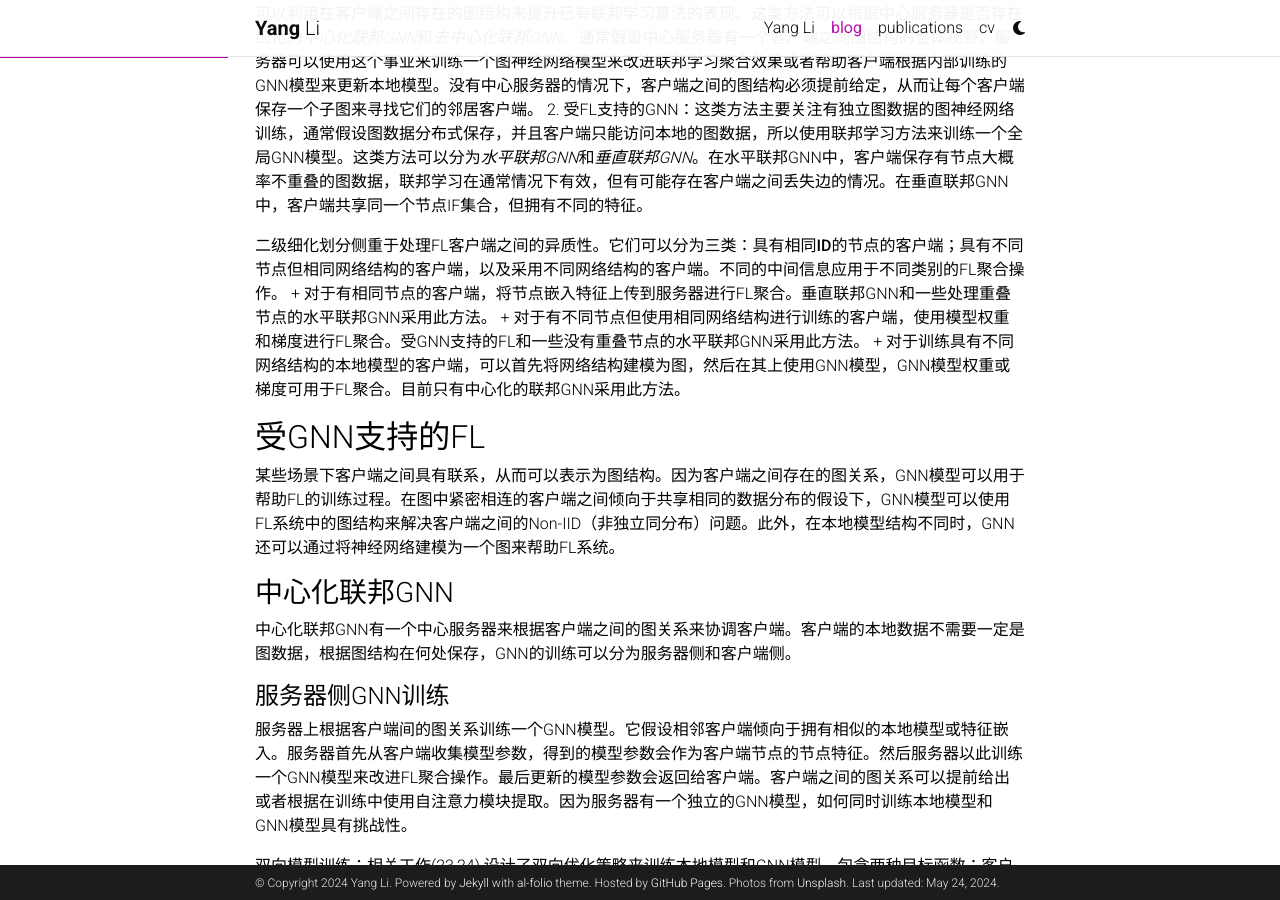
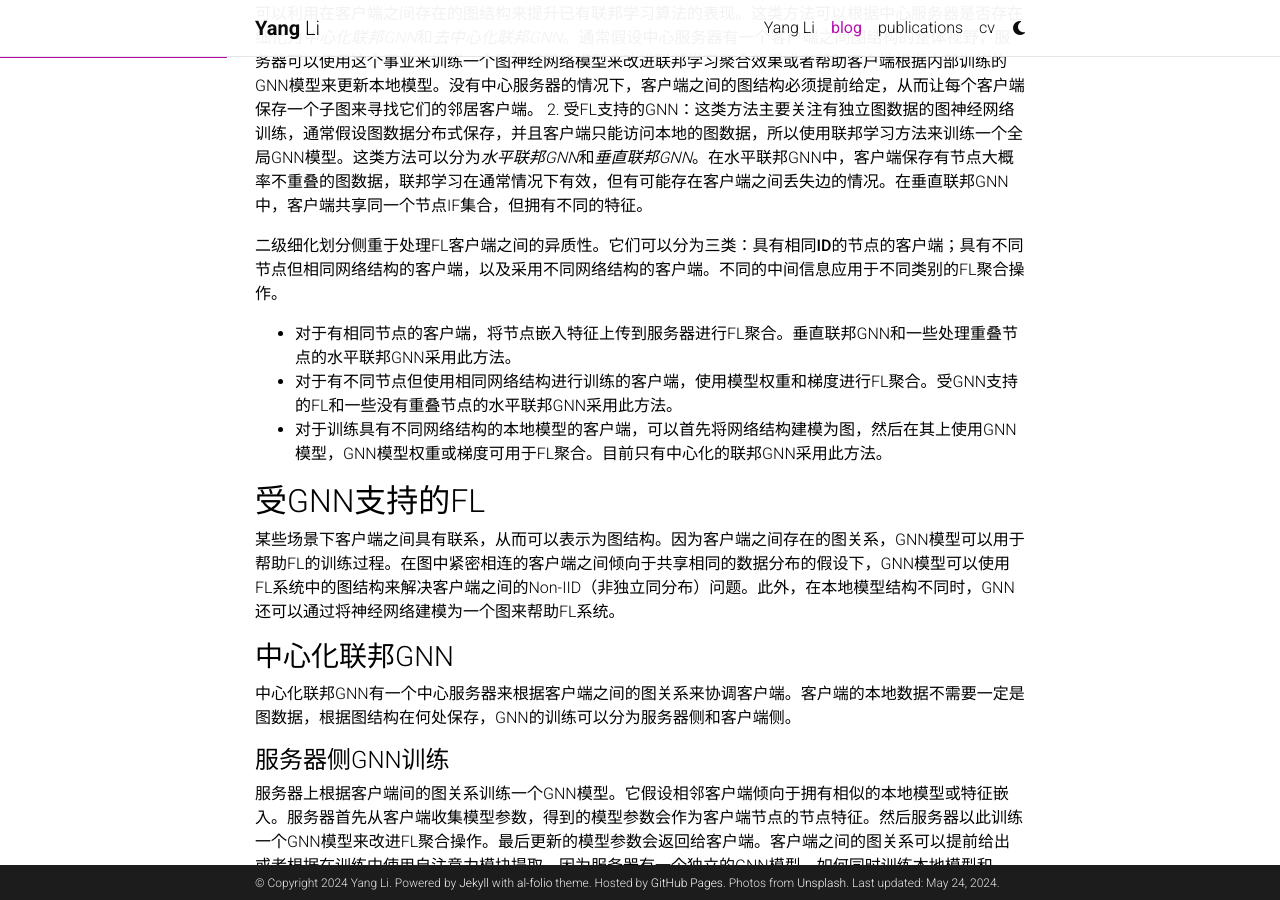
Before and after one commit to li-yang23/li-yang23.github.io, a Jekyll site: the page built from _posts/2024-05-16-Federated-GNN-Survey.md, in a window 1280 px wide and 900 px high, scrolled down 1068 px. Built offline with Jekyll 4.4.1, drawn with Linux system fonts in a browser that asks for light colours; comment, search, counter and statistics services are not loaded; a style sheet for code colours, icons or effects is not loaded; some of the changed text lies outside the part shown.

Commit message:
update note

```diff
--- a/_posts/2024-05-16-Federated-GNN-Survey.md
+++ b/_posts/2024-05-16-Federated-GNN-Survey.md
@@ -27,6 +27,7 @@
 2. 受FL支持的GNN：这类方法主要关注有独立图数据的图神经网络训练，通常假设图数据分布式保存，并且客户端只能访问本地的图数据，所以使用联邦学习方法来训练一个全局GNN模型。这类方法可以分为*水平联邦GNN*和*垂直联邦GNN*。在水平联邦GNN中，客户端保存有节点大概率不重叠的图数据，联邦学习在通常情况下有效，但有可能存在客户端之间丢失边的情况。在垂直联邦GNN中，客户端共享同一个节点IF集合，但拥有不同的特征。
 
 二级细化划分侧重于处理FL客户端之间的异质性。它们可以分为三类：**具有相同ID的节点的客户端**；**具有不同节点但相同网络结构的客户端**，以及**采用不同网络结构的客户端**。不同的中间信息应用于不同类别的FL聚合操作。
+
 + 对于有相同节点的客户端，将节点嵌入特征上传到服务器进行FL聚合。垂直联邦GNN和一些处理重叠节点的水平联邦GNN采用此方法。
 + 对于有不同节点但使用相同网络结构进行训练的客户端，使用模型权重和梯度进行FL聚合。受GNN支持的FL和一些没有重叠节点的水平联邦GNN采用此方法。
 + 对于训练具有不同网络结构的本地模型的客户端，可以首先将网络结构建模为图，然后在其上使用GNN模型，GNN模型权重或梯度可用于FL聚合。目前只有中心化的联邦GNN采用此方法。
@@ -84,12 +85,12 @@
 **FL模型参数的加权聚合**：这种方法中客户端根据图结构与相邻客户端通信，并通过聚合相邻客户端的本地模型参数来更新自己的本地模型：
 
 $$
-w_c^{r+1}=\sum_{j\in\mathcal{N}(c)}a_{cj}\cdot\[w_j^r\]
+w_c^{r+1}=\sum_{j\in\mathcal{N}(c)}a_{cj}\cdot[w_j^r]
 $$
 
-其中$$w_c^{r+1}\in\mathbb{R}^p$$表示客户端$$c$$在第$$r+1$$轮的本地模型参数，$$\[\cdot\]$$代表加密操作，用于数据隐私保护（比如Diffie-Hellman key exchange或者secret sharing）。$$a_{cj}$$表示图的邻接矩阵中的$$c$$行$$j$$列元素，用于表示客户端$$c$$和$$j$$之间的本地数据分布相似性。
+其中$$w_c^{r+1}\in\mathbb{R}^p$$表示客户端$$c$$在第$$r+1$$轮的本地模型参数，$$[\cdot]$$代表加密操作，用于数据隐私保护（比如Diffie-Hellman key exchange或者secret sharing）。$$a_{cj}$$表示图的邻接矩阵中的$$c$$行$$j$$列元素，用于表示客户端$$c$$和$$j$$之间的本地数据分布相似性。
 
-以上方法根据不同的侧重有不同的变体，DSGT[^33]使用去中心化随机梯度追踪。为了处理大规模图数据，Rizk等人[^32]提出了一个多服务器联邦GNN结构来提升通信效率。其假设网络中有通过固定图结构关联的多个服务器，并且服务器网络中没有协调服务器的服务器。每个服务器下的客户端使用正常的中心化FL协议训练FL模型。当所有服务器都聚合了自己的客户端的模型更新后，服务器根据上式进行服务器之间的模型聚合。PSO_GFML[^34]通过与服务器只交换一部分本地模型参数的方式来提升通信效率。不同于提前知道邻接矩阵，图可以通过类似图注意力网络的方式在训练中习得。客户端之间图结构上的权重可以通过未标记的图嵌入[^36]或者对应客户端的隐层参数[^37]的相似性进行计算。
+以上方法根据不同的侧重有不同的变体，DSGT[^33]使用去中心化随机梯度追踪。为了处理大规模图数据，Rizk等人[^32]提出了一个多服务器联邦GNN结构来提升通信效率。其假设网络中有通过固定图结构关联的多个服务器，并且服务器网络中没有协调服务器的服务器。每个服务器下的客户端使用正常的中心化FL协议训练FL模型。当所有服务器都聚合了自己的客户端的模型更新后，服务器根据上式进行服务器之间的模型聚合。PSO-GFML[^34]通过与服务器只交换一部分本地模型参数的方式来提升通信效率。不同于提前知道邻接矩阵，图可以通过类似图注意力网络的方式在训练中习得。客户端之间图结构上的权重可以通过未标记的图嵌入[^36]或者对应客户端的隐层参数[^37]的相似性进行计算。
 
 **FL模型参数的图正则**：
 
```
Also changed, not shown: other parts of _posts/2024-05-16-Federated-GNN-Survey.md (+1 -1 lines).
